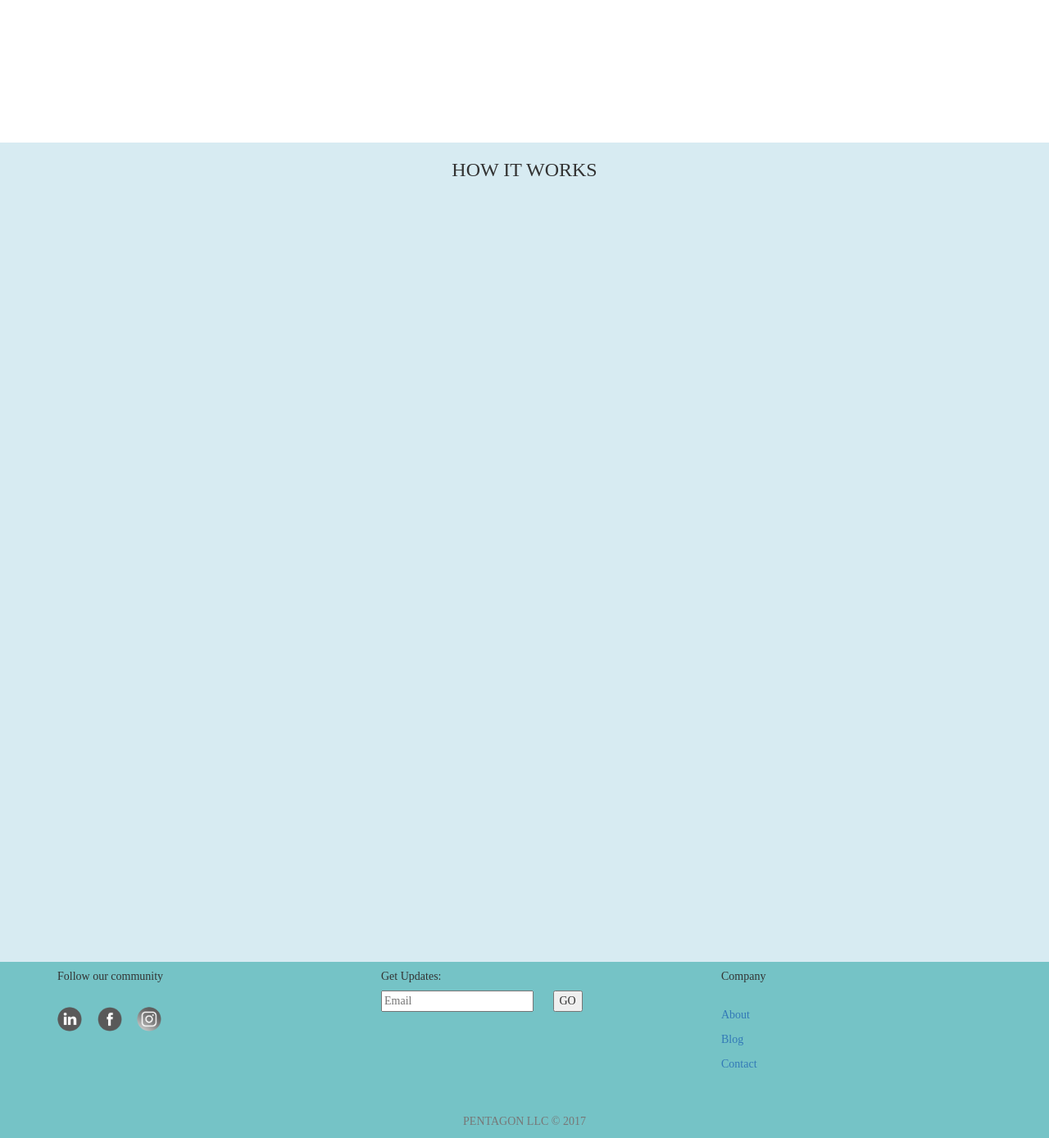
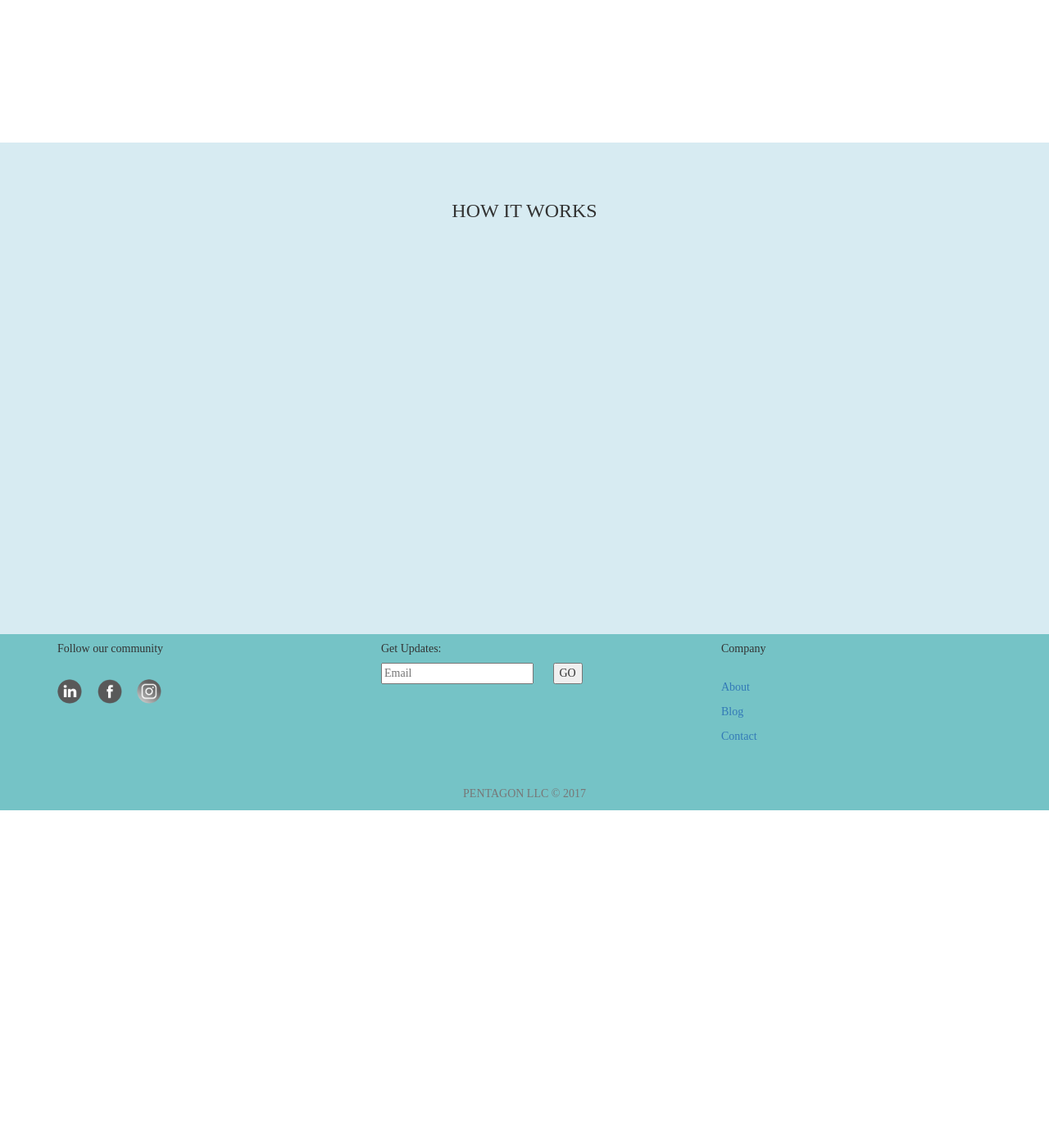
Before and after one commit to zona-li/ecovi, a Django app: page / in a window 1280 px wide. Shown: the part 638-2027 px from the top of the page at 82% size. After the commit the page ends 1627 px from the top, so only its background shows below. Run offline with Django 3.2, Linux system fonts and the light colour scheme; some libraries are stand-ins or nearby versions.

Commit message:
front page setup

```diff
--- a/app/homestarter/main/templates/main/header.html
+++ b/app/homestarter/main/templates/main/header.html
@@ -10,6 +10,7 @@
 	<link rel="stylesheet" href="{% static 'css/animations.css' %}">
 	<meta name="viewport" content = "width=device-width, initial-scale=1" />
 	<meta name="google-site-verification" content="Xy30mKekcnRElTlzT4GXMUUKZu7jYX3UXipAegmj3-I" />
+	<script src="http://code.jquery.com/jquery-1.10.1.min.js"></script>
 
 	<style type="text/css">
 		html,
@@ -22,7 +23,7 @@
 			padding-top: 40px;
 		}
 		.container-fluid {
-			padding-top: 30px;
+			padding-top: 40px;
 			padding-left: 50px;
 		}
 		.btn-link:hover {
@@ -109,6 +110,18 @@
 		var year = date.getFullYear();
 		var el = document.getElementById('footer_text');
 		el.innerHTML = '<p class="text-uppercase text-center" id = "footer_text" style="color: #777777">Pentagon LLC © ' + year + '</p>';
+
+		// Trigger the animation when the user scrolls to the element
+		$(window).scroll(function() {
+			$('#animatedElement').each(function(){
+				var imagePos = $(this).offset().top;
+
+				var topOfWindow = $(window).scrollTop();
+					if (imagePos < topOfWindow+400) {
+						$(this).addClass("slideUp");
+					}
+			});
+		});
 	</script>
 
 </body>
--- a/app/homestarter/main/templates/main/home.html
+++ b/app/homestarter/main/templates/main/home.html
@@ -14,11 +14,13 @@
 		">
 		<h1 class="slideUp" id="object"><center>Start your home rennovations from here.</center></h1>
 	</div>
+	<div class="col-md-12" style="margin-top: 700px; min-height: 600px; padding-top: 50px; background-color: #D7EBF2;">
+		<h3 id="animatedElement"><center>HOW IT WORKS</center></h3>
+	</div>
+
 </div>
 
-	<div class="col-md-12" style="margin-top: 700px; height: 1000px; background-color: #D7EBF2;">
-		<h3><center>HOW IT WORKS</center></h3>
-	</div>
+
 
 
 {% endblock %}
```
Also changed, not shown: README.md.
